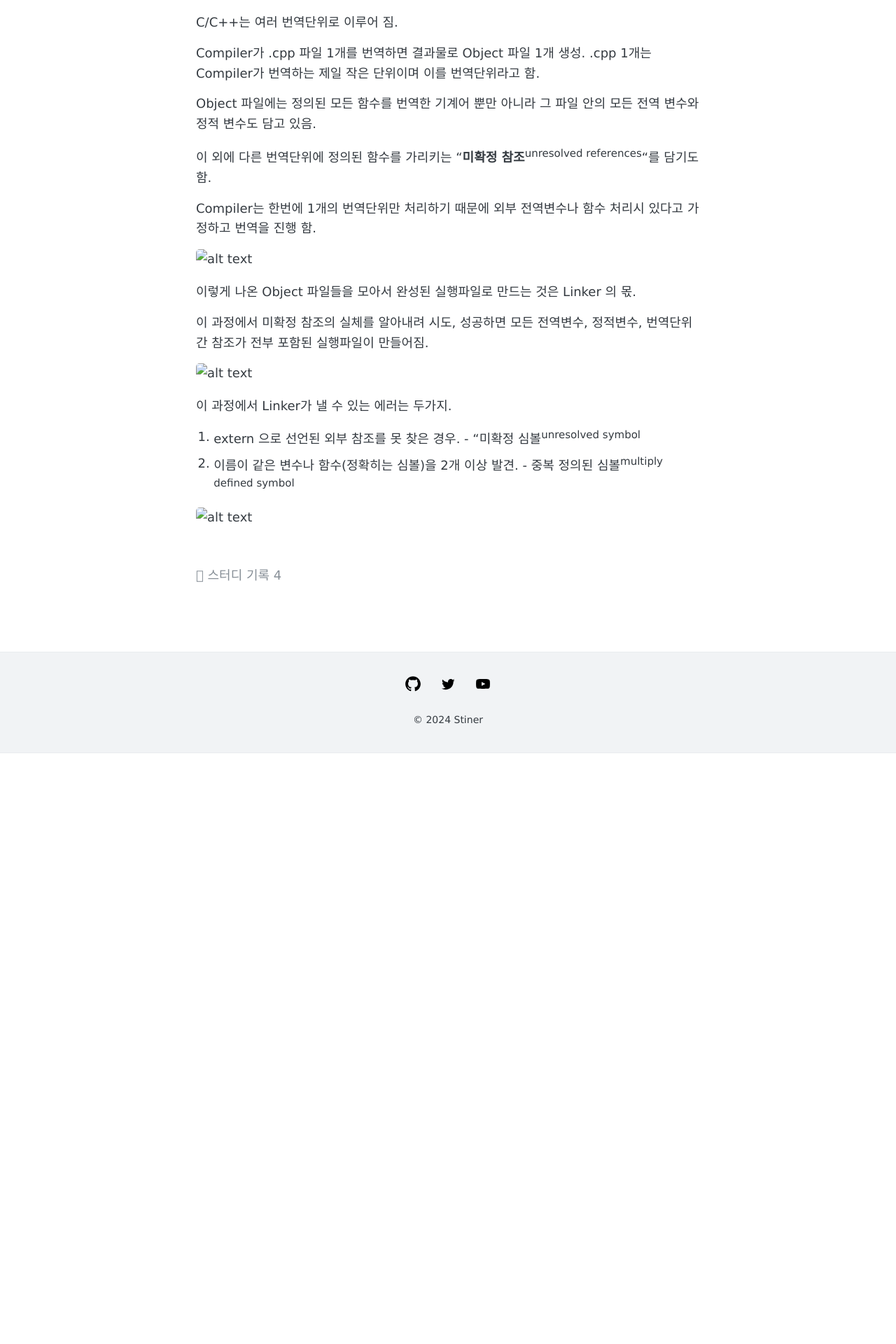
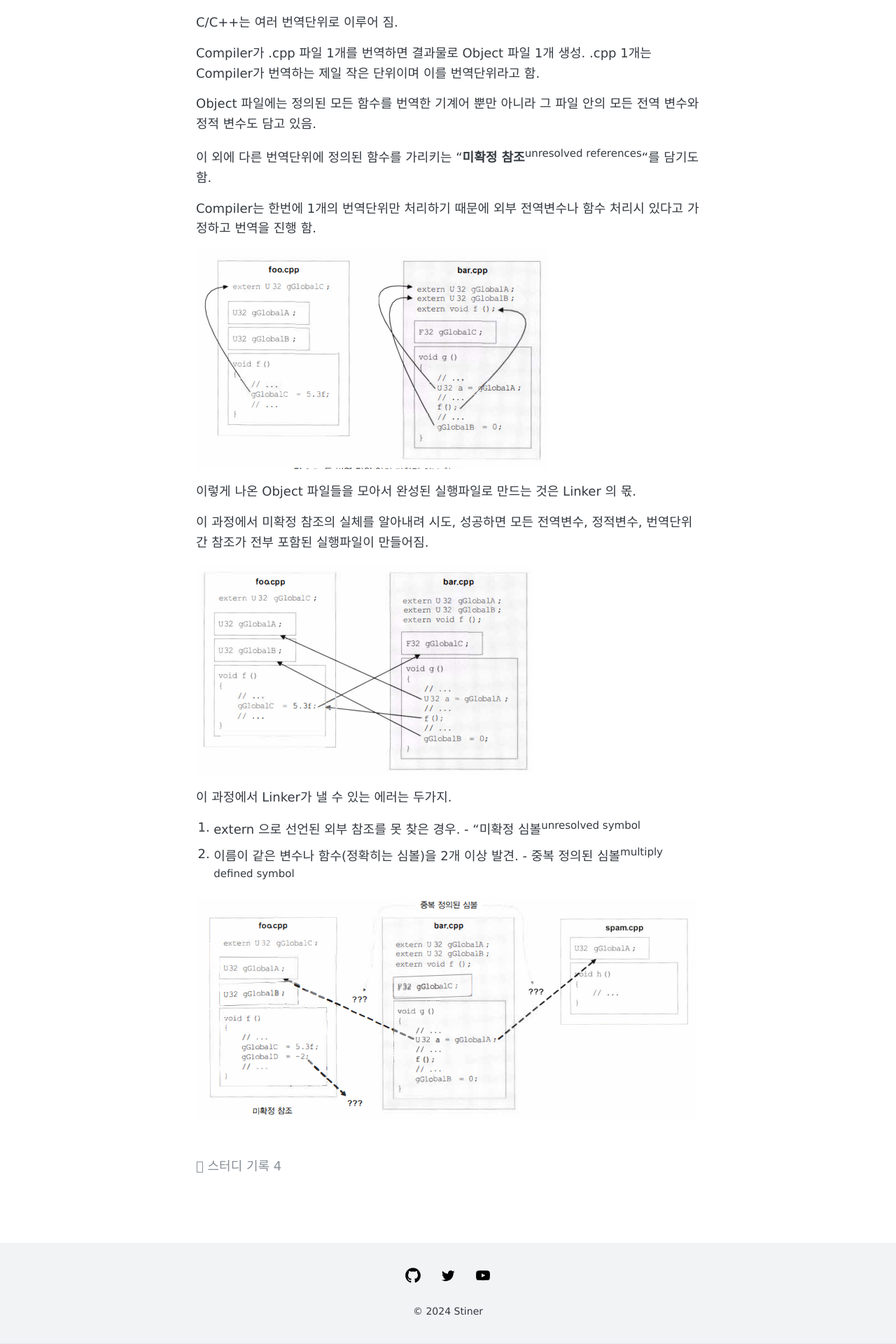
Before and after one commit to Stiner/stiner.github.io, a Jekyll site: the page built from _posts/2024-07-24-스터디-기록-5.md, in a window 1280 px wide. Shown: the part 1461-3381 px from the top of the page at 70% size. Built offline with Jekyll 4.4.1, drawn with Linux system fonts in a browser that asks for light colours; before the commit the page ends 2537 px from its top, so only the background shows below that.

Commit message:
no message

```diff
--- a/_posts/2024-07-24-스터디-기록-5.md
+++ b/_posts/2024-07-24-스터디-기록-5.md
@@ -60,17 +60,17 @@ Object 파일에는 정의된 모든 함수를 번역한 기계어 뿐만 아니
 
 Compiler는 한번에 1개의 번역단위만 처리하기 때문에 외부 전역변수나 함수 처리시 있다고 가정하고 번역을 진행 함.
 
-![alt text](/assets/images/2024-07-24-스터디-기록-5/3.7.png)
+![alt text](/images/2024-07-24-스터디-기록-5/3.7.png)
 
 이렇게 나온 Object 파일들을 모아서 완성된 실행파일로 만드는 것은 Linker 의 몫.
 
 이 과정에서 미확정 참조의 실체를 알아내려 시도, 성공하면 모든 전역변수, 정적변수, 번역단위 간 참조가 전부 포함된 실행파일이 만들어짐.
 
-![alt text](/assets/images/2024-07-24-스터디-기록-5/3.8.png)
+![alt text](/images/2024-07-24-스터디-기록-5/3.8.png)
 
 이 과정에서 Linker가 낼 수 있는 에러는 두가지.
 
 1. extern 으로 선언된 외부 참조를 못 찾은 경우. - "미확정 심볼<sup>unresolved symbol</sup>
 2. 이름이 같은 변수나 함수(정확히는 심볼)을 2개 이상 발견. - 중복 정의된 심볼<sup>multiply defined symbol</sup>
 
-![alt text](/assets/images/2024-07-24-스터디-기록-5/3.9.png)
+![alt text](/images/2024-07-24-스터디-기록-5/3.9.png)
```
